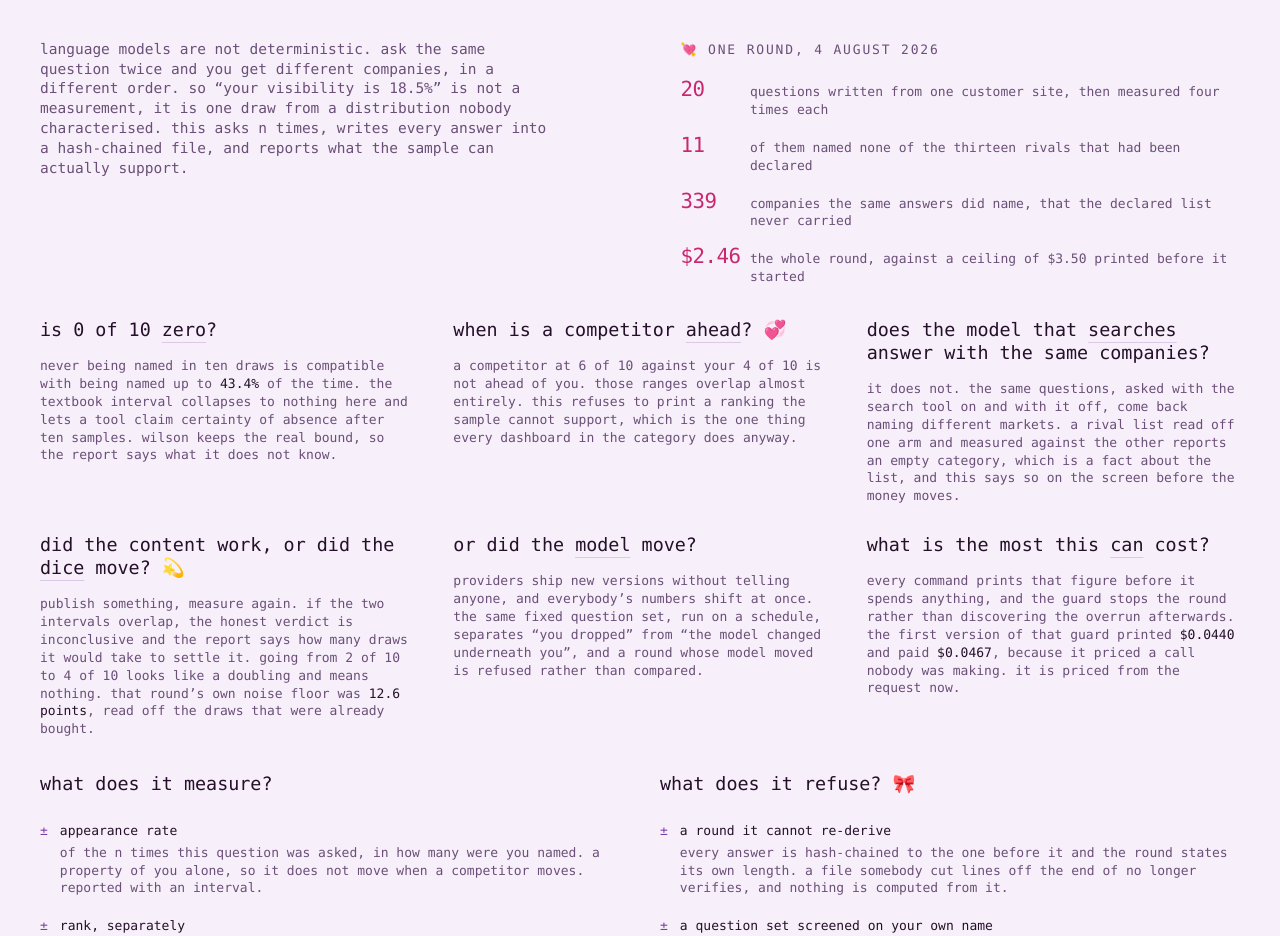
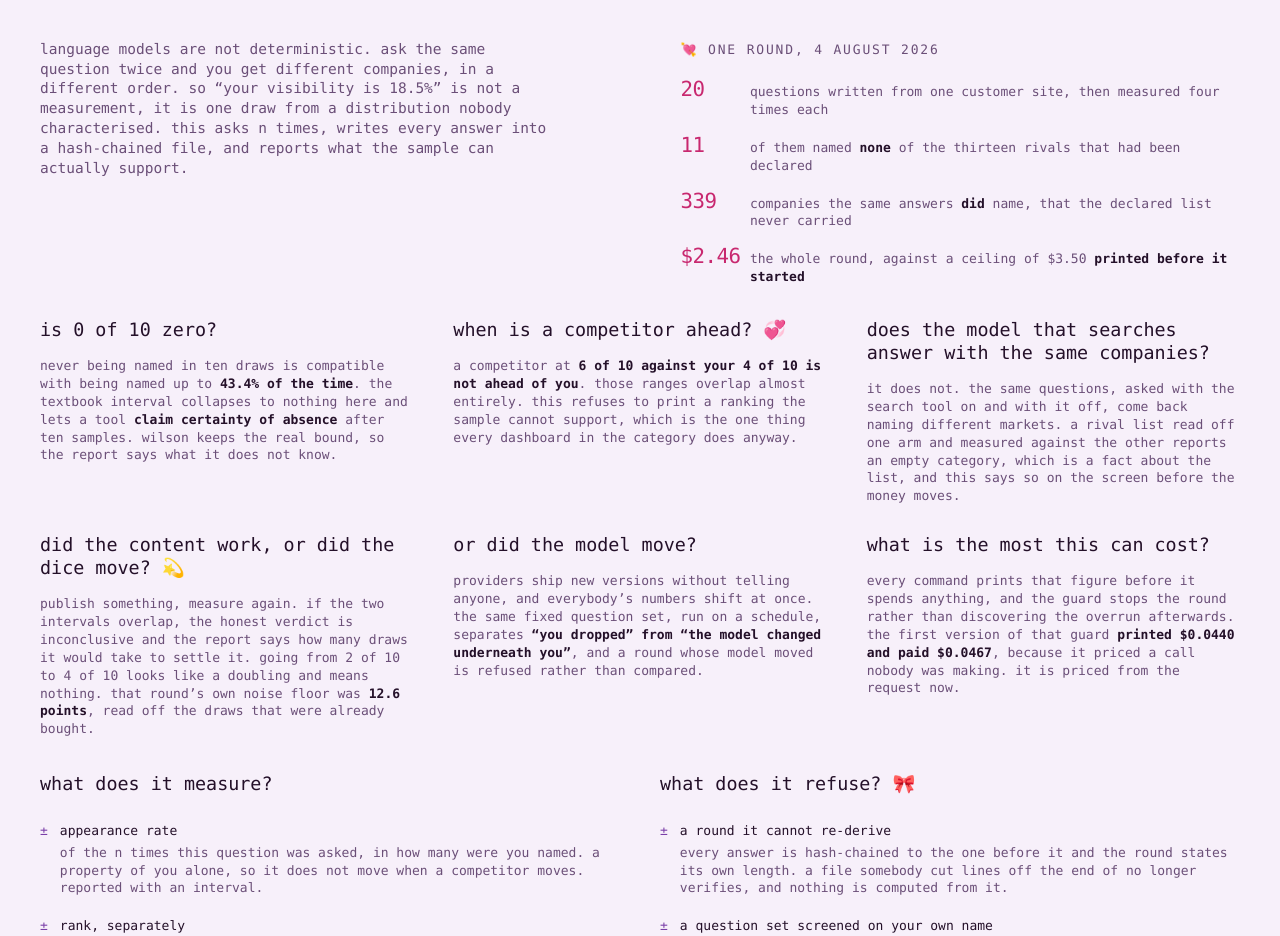
Before and after one commit to nosey-dewdrop/lulumelon, a Next.js app: page / in a window 1280 px wide. Shown: the part 780-1716 px from the top of the page. Built offline with nearby package versions, Linux system fonts and the light colour scheme; no server answers.

Commit message:
what is bold is what a reader should carry away, not a part of speech

```diff
--- a/src/app/page.tsx
+++ b/src/app/page.tsx
@@ -22,6 +22,22 @@ import { AUTHOR, AUTHOR_URL, SITE_NAME, url } from "@/lib/site";
 import { CountUp, Reveal } from "./Reveal";
 import { Terminal } from "./Terminal";
 
+/**
+ * `**like this**` becomes bold, so the sentence beside a figure can carry the
+ * word it turns on without the markup swallowing the copy.
+ */
+function emphasised(text: string) {
+  return text.split(/\*\*(.+?)\*\*/g).map((part, i) =>
+    i % 2 ? (
+      <strong key={i} className="font-bold text-ink">
+        {part}
+      </strong>
+    ) : (
+      part
+    ),
+  );
+}
+
 /** A figure and the words that make it checkable. Never a figure alone. */
 function Figure({ value, of }: { value: string; of: string }) {
   return (
@@ -29,7 +45,7 @@ function Figure({ value, of }: { value: string; of: string }) {
       <span className="min-w-[3.6rem] text-[1.3rem] leading-none tracking-tight text-pink">
         <CountUp value={value} />
       </span>
-      <span className="text-[13px] leading-snug text-ink-soft">{of}</span>
+      <span className="text-[13px] leading-snug text-ink-soft">{emphasised(of)}</span>
     </div>
   );
 }
@@ -160,9 +176,9 @@ export default function Page() {
           </p>
           <div className="mt-5 flex flex-col gap-4">
             <Figure value="20" of="questions written from one customer site, then measured four times each" />
-            <Figure value="11" of="of them named none of the thirteen rivals that had been declared" />
-            <Figure value="339" of="companies the same answers did name, that the declared list never carried" />
-            <Figure value="$2.46" of="the whole round, against a ceiling of $3.50 printed before it started" />
+            <Figure value="11" of="of them named **none** of the thirteen rivals that had been declared" />
+            <Figure value="339" of="companies the same answers **did** name, that the declared list never carried" />
+            <Figure value="$2.46" of="the whole round, against a ceiling of $3.50 **printed before it started**" />
           </div>
         </div>
       </section>
@@ -176,26 +192,28 @@ export default function Page() {
           delay={0}
           heading={
             <>
-              is 0 of 10 <span className="underline decoration-rule underline-offset-[6px]">zero</span>?
+              is 0 of 10 zero?
             </>
           }
         >
           never being named in ten draws is compatible with being named up to{" "}
-          <span className="text-ink">43.4%</span> of the time. the textbook interval collapses to
-          nothing here and lets a tool claim certainty of absence after ten samples. wilson keeps
-          the real bound, so the report says what it does not know.
+          <strong className="font-bold text-ink">43.4% of the time</strong>. the textbook interval
+          collapses to nothing here and lets a tool{" "}
+          <strong className="font-bold text-ink">claim certainty of absence</strong> after ten
+          samples. wilson keeps the real bound, so the report says what it does not know.
         </Card>
 
         <Card
           delay={60}
           heading={
             <>
-              when is a competitor <span className="underline decoration-rule underline-offset-[6px]">ahead</span>?{" "}
+              when is a competitor ahead?{" "}
               <span aria-hidden>💞</span>
             </>
           }
         >
-          a competitor at 6 of 10 against your 4 of 10 is not ahead of you. those ranges overlap
+          a competitor at <strong className="font-bold text-ink">6 of 10 against your 4 of 10 is not
+          ahead of you</strong>. those ranges overlap
           almost entirely. this refuses to print a ranking the sample cannot support, which is the
           one thing every dashboard in the category does anyway.
         </Card>
@@ -204,7 +222,7 @@ export default function Page() {
           delay={120}
           heading={
             <>
-              does the model that <span className="underline decoration-rule underline-offset-[6px]">searches</span> answer with the same
+              does the model that searches answer with the same
               companies?
             </>
           }
@@ -219,15 +237,15 @@ export default function Page() {
           delay={0}
           heading={
             <>
-              did the content work, or did the <span className="underline decoration-rule underline-offset-[6px]">dice</span> move?{" "}
+              did the content work, or did the dice move?{" "}
               <span aria-hidden>💫</span>
             </>
           }
         >
           publish something, measure again. if the two intervals overlap, the honest verdict is
           inconclusive and the report says how many draws it would take to settle it. going from 2
-          of 10 to 4 of 10 looks like a doubling and means nothing. that round&rsquo;s own noise
-          floor was <span className="text-ink">12.6 points</span>, read off the draws that were
+          of 10 to 4 of 10 looks like a doubling and means nothing. that round&rsquo;s own noise floor was{" "}
+          <strong className="font-bold text-ink">12.6 points</strong>, read off the draws that were
           already bought.
         </Card>
 
@@ -235,13 +253,14 @@ export default function Page() {
           delay={60}
           heading={
             <>
-              or did the <span className="underline decoration-rule underline-offset-[6px]">model</span> move?
+              or did the model move?
             </>
           }
         >
           providers ship new versions without telling anyone, and everybody&rsquo;s numbers shift at
-          once. the same fixed question set, run on a schedule, separates &ldquo;you dropped&rdquo;
-          from &ldquo;the model changed underneath you&rdquo;, and a round whose model moved is
+          once. the same fixed question set, run on a schedule, separates{" "}
+          <strong className="font-bold text-ink">&ldquo;you dropped&rdquo; from &ldquo;the model
+          changed underneath you&rdquo;</strong>, and a round whose model moved is
           refused rather than compared.
         </Card>
 
@@ -249,14 +268,14 @@ export default function Page() {
           delay={120}
           heading={
             <>
-              what is the most this <span className="underline decoration-rule underline-offset-[6px]">can</span> cost?
+              what is the most this can cost?
             </>
           }
         >
           every command prints that figure before it spends anything, and the guard stops the round
-          rather than discovering the overrun afterwards. the first version of that guard printed{" "}
-          <span className="text-ink">$0.0440</span> and paid <span className="text-ink">$0.0467</span>
-          , because it priced a call nobody was making. it is priced from the request now.
+          rather than discovering the overrun afterwards. the first version of that guard{" "}
+          <strong className="font-bold text-ink">printed $0.0440 and paid $0.0467</strong>, because it
+          priced a call nobody was making. it is priced from the request now.
         </Card>
       </section>
 
```
Also changed, not shown: 1 other file (tests, documents, lock files or other folders).
